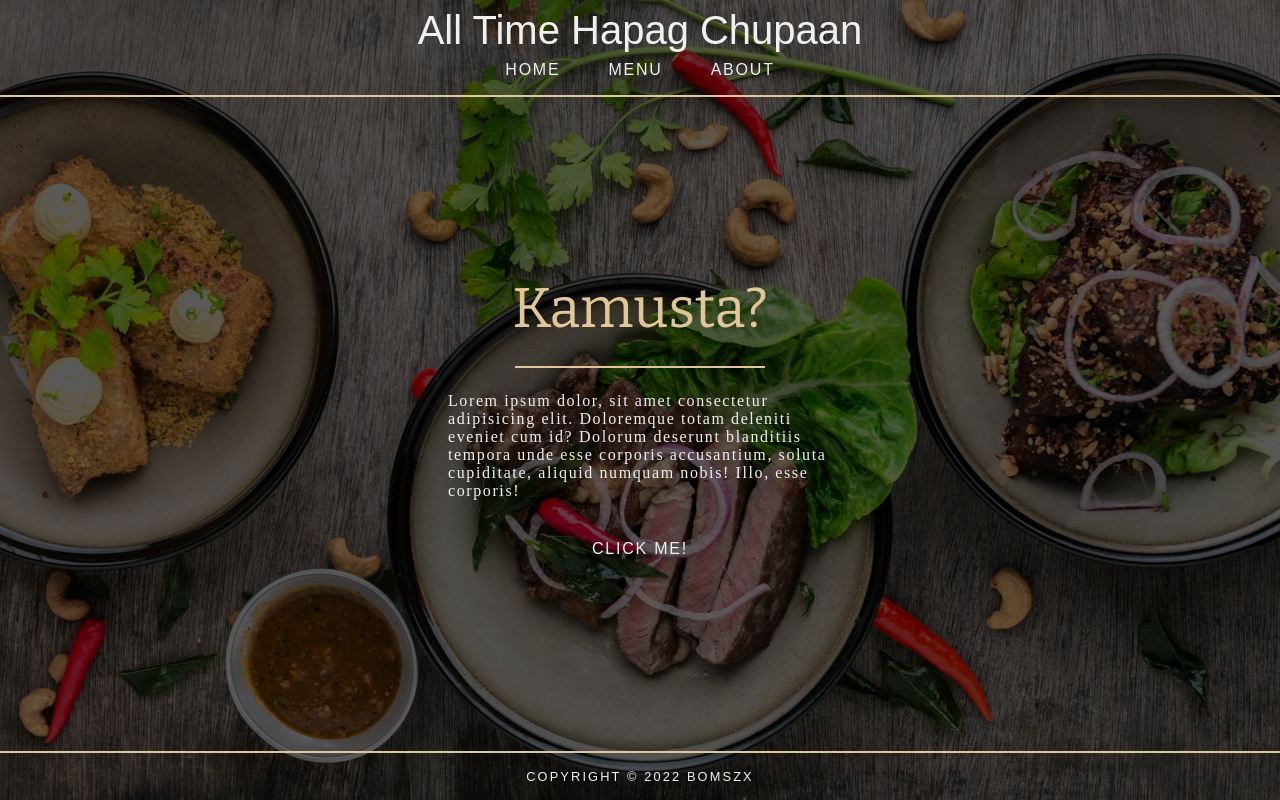
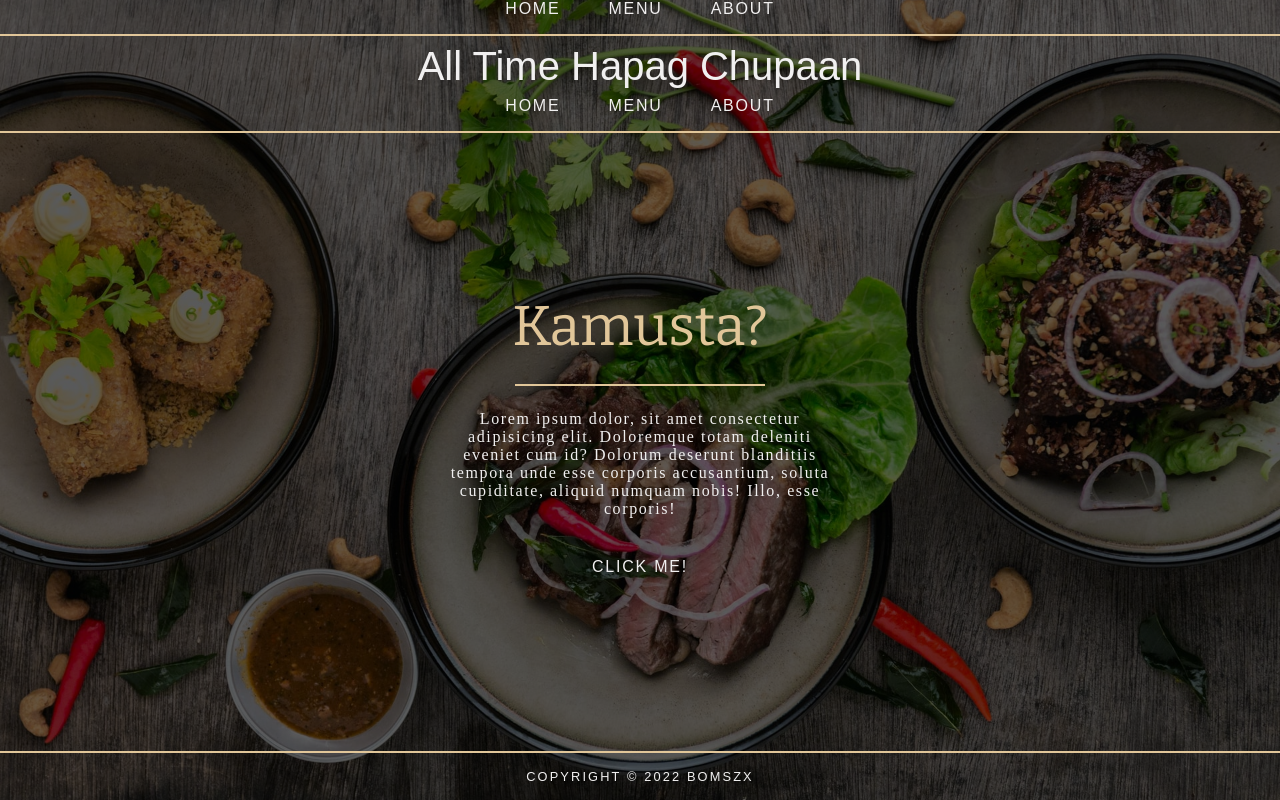
Before and after one commit to bomszx/restaurant-page, a website built with webpack: page dist/index.html in a window 1280 px wide. Built offline with nearby package versions, Linux system fonts and the light colour scheme; a web font is replaced by a local one.

Commit message:
added create template function

```diff
--- a/src/index.js
+++ b/src/index.js
@@ -1,6 +1,30 @@
 import renderHome from './home';
 import './style.css';
 import renderTemplate from './template';
+
+const header = () => {
+    const headerElement = document.createElement('div')
+    const home = document.createElement('button')
+    home.innerText = 'Home'
+    const menu = document.createElement('button')
+    menu.innerText = 'Menu'
+    const about = document.createElement('button')
+    about.innerText = 'About'
+
+    // adding a function to the event doesn't seem to work?
+    menu.addEventListener('click', renderHome());
+
+    headerElement.append(home)
+    headerElement.append(menu)
+    headerElement.append(about)
+    headerElement.classList.add('nav')
+
+    // Add Event Listener to each button, we can only return one element from a function
+    return headerElement
+}
+
+const content = document.getElementById('content')
+content.append(header())
 
 renderTemplate();
 
@@ -9,3 +33,14 @@ renderTemplate();
 // element.append(renderHome())
 
 //need to create a template for header nav and footer, then inject our content with either home menu about
+
+function createHtmlElement(type, id, arrayClasses, content) {
+    const element = document.createElement(type);
+    if (id) element.id = id;
+    if (arrayClasses)
+      arrayClasses.forEach((myClass) => element.classList.add(myClass));
+
+    if (content) element.innerText = content;
+
+    return element;
+  }
--- a/src/style.css
+++ b/src/style.css
@@ -109,6 +109,7 @@ hr {
     color: var(--dirty-white);
     letter-spacing: .2ch;
     width: 30vw;
+    text-align: center;
 }
 
 /* About Section */
@@ -119,8 +120,6 @@ hr {
 .aboutP {
     color: var(--biege);
     font-family: 'Bitter', serif;
-    font-size: 2rem;
-
 }
 
 /* Footer Section */
--- a/src/template.js
+++ b/src/template.js
@@ -12,8 +12,8 @@ const header = () => {
     const about = document.createElement('button')
     about.innerText = 'About'
 
-    // adding event listener doesn't seem to work
-    menu.addEventListener('click', (e) => console.log(e));
+    // adding a function to the event doesn't seem to work?
+    menu.addEventListener('click', renderHome());
 
     headerElement.append(home)
     headerElement.append(menu)
```
Also changed, not shown: dist/main.js.
